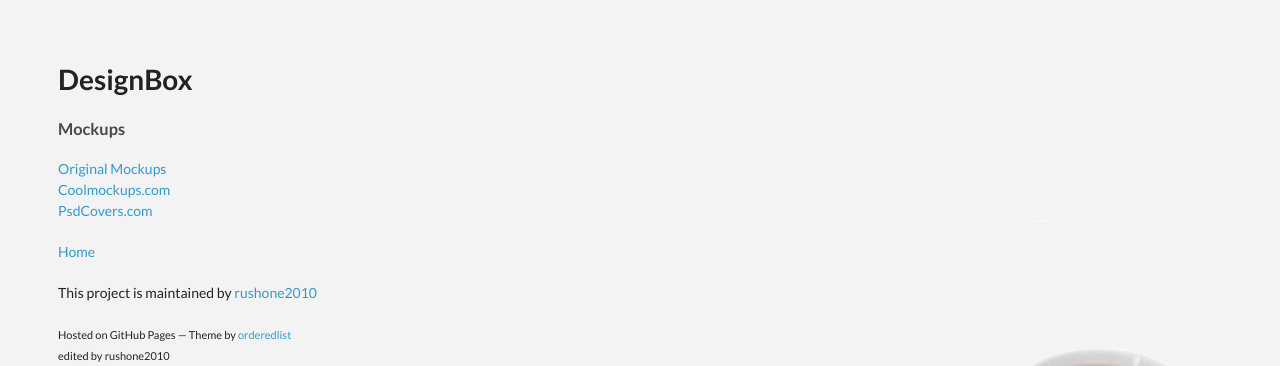
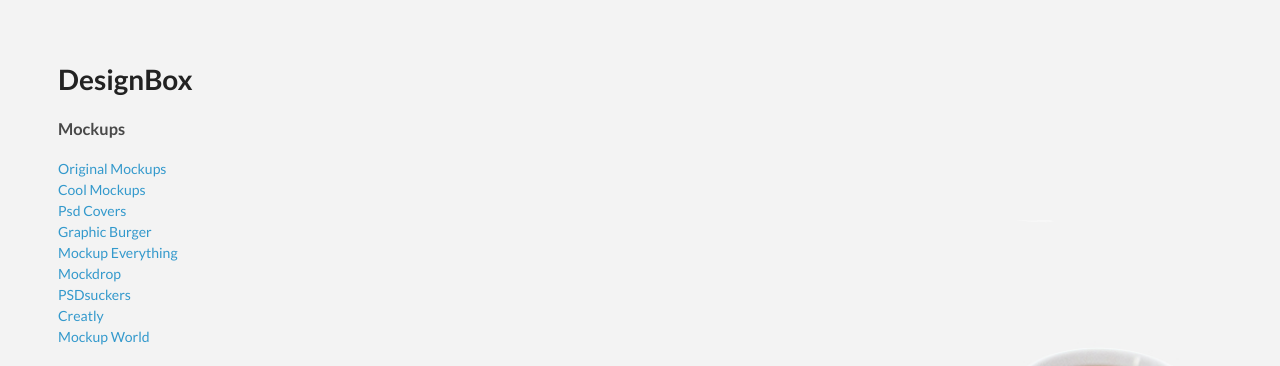
Before and after one commit to rushone2010/DesignBox, a plain HTML site: page pages/mockups.html in a window 1280 px wide. Shown: the top 366 px of the page. Drawn offline with Linux system fonts and the light colour scheme; files whose address does not match are found by name.

Commit message:
Added a few mockup websites

```diff
--- a/pages/mockups.html
+++ b/pages/mockups.html
@@ -46,8 +46,14 @@
       <h3>Mockups</h3>
         <p>
           <a href="http://originalmockups.com/mockups" >Original Mockups</a></br>
-          <a href="http://www.coolmockups.com/" >Coolmockups.com</a></br>
-          <a href="http://www.psdcovers.com/" >PsdCovers.com</a></br>
+          <a href="http://www.coolmockups.com/" >Cool Mockups</a></br>
+          <a href="http://www.psdcovers.com/" >Psd Covers</a></br>
+          <a href="http://graphicburger.com/" >Graphic Burger</a></br>
+          <a href="http://mockupeverything.com/" >Mockup Everything</a></br>
+          <a href="http://mockdrop.io/" >Mockdrop</a></br>
+          <a href="http://www.psdsuckers.com/" >PSDsuckers</a></br>
+          <a href="http://creately.com/" >Creatly</a></br>
+          <a href="http://www.mockupworld.co/" >Mockup World</a></br>
         </p>
     </div>
   <div style="clear:both"/></div>
```
